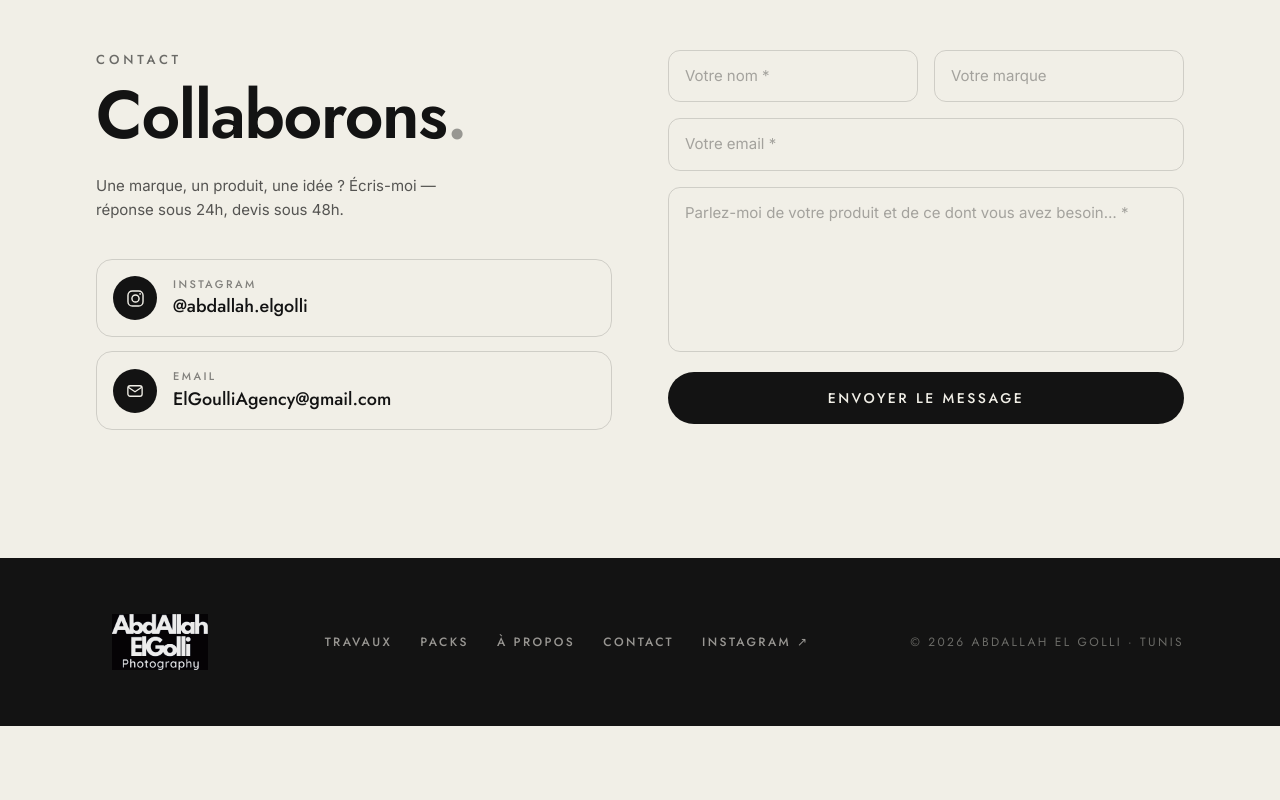
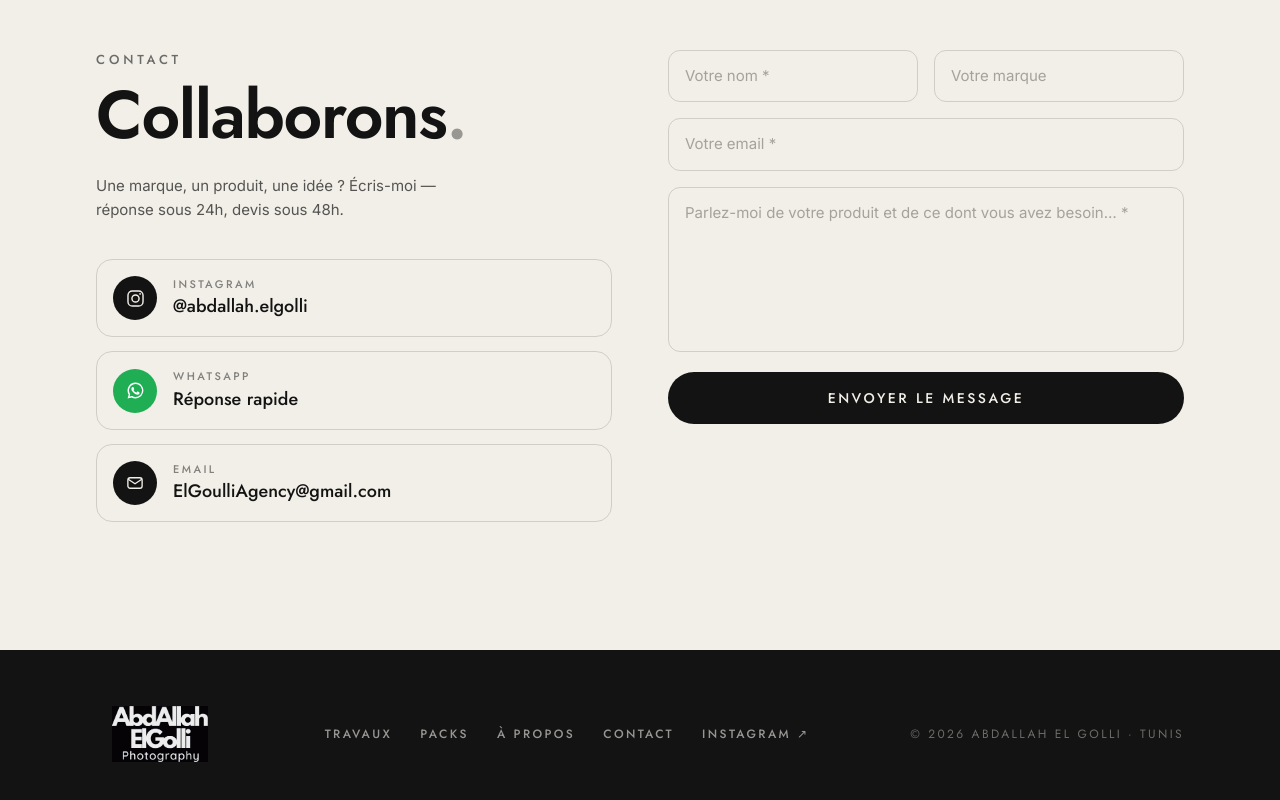
Before and after one commit to abdallahgolli13-del/abdallah-elgolli-site, a Next.js app: page / in a window 1280 px wide. Shown: the part 6696-7496 px from the top of the page. Before the commit the page ends 7422 px from the top, so only its background shows below. Built offline with nearby package versions, Linux system fonts and the light colour scheme.

Commit message:
Add WhatsApp contact button (+216 99 899 920)

```diff
--- a/components/Contact.tsx
+++ b/components/Contact.tsx
@@ -6,7 +6,7 @@ import Reveal from "./Reveal";
 const IG_URL = "https://www.instagram.com/abdallah.elgolli";
 const EMAIL = "ElGoulliAgency@gmail.com"; // ← remplace par ton email
 const WEB3FORMS_KEY = "2d2d5d89-8281-4de4-a742-24f08fdad664";
-const WHATSAPP_NUMBER = ""; // ← ton numéro au format international sans "+", ex: "21612345678". Laisse vide pour masquer le bouton.
+const WHATSAPP_NUMBER = "21699899920"; // ← ton numéro au format international sans "+", ex: "21612345678". Laisse vide pour masquer le bouton.
 
 export default function Contact() {
   const [status, setStatus] = useState<"idle" | "sending" | "ok" | "error">("idle");
```
